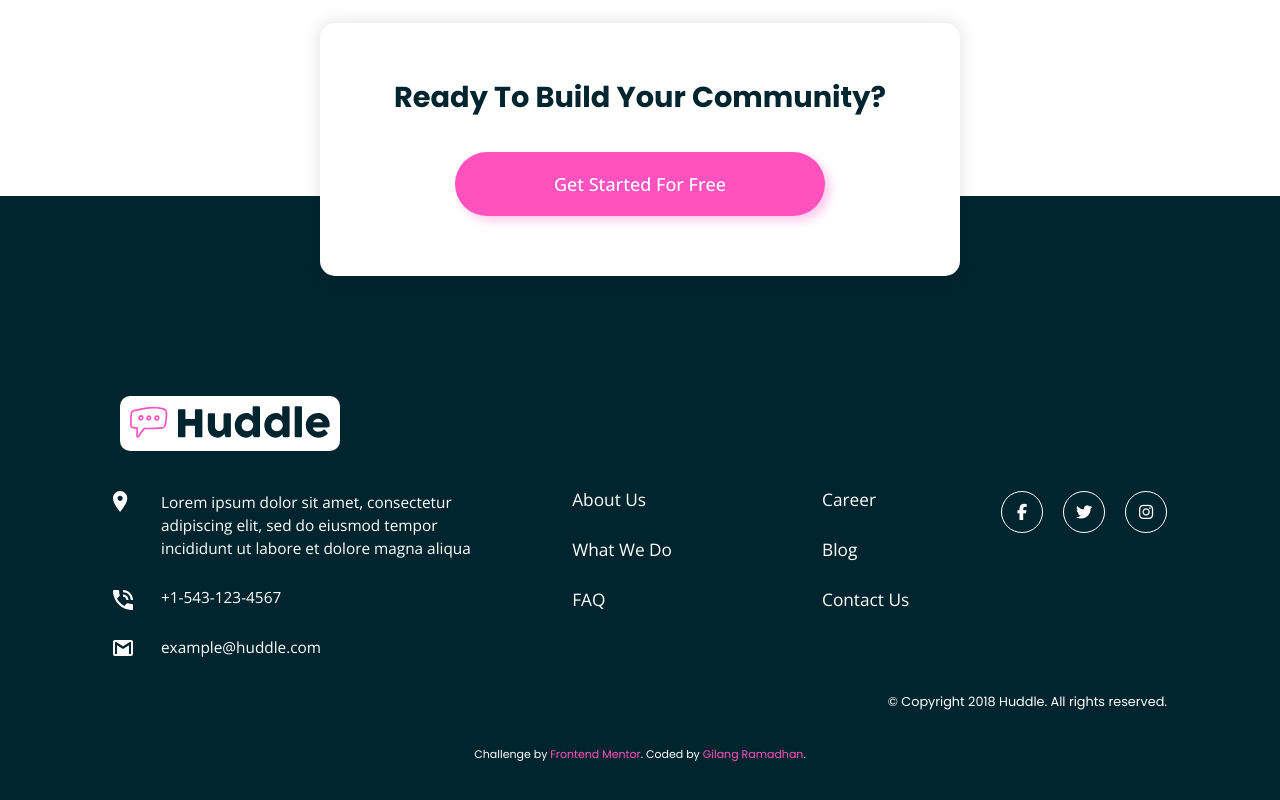
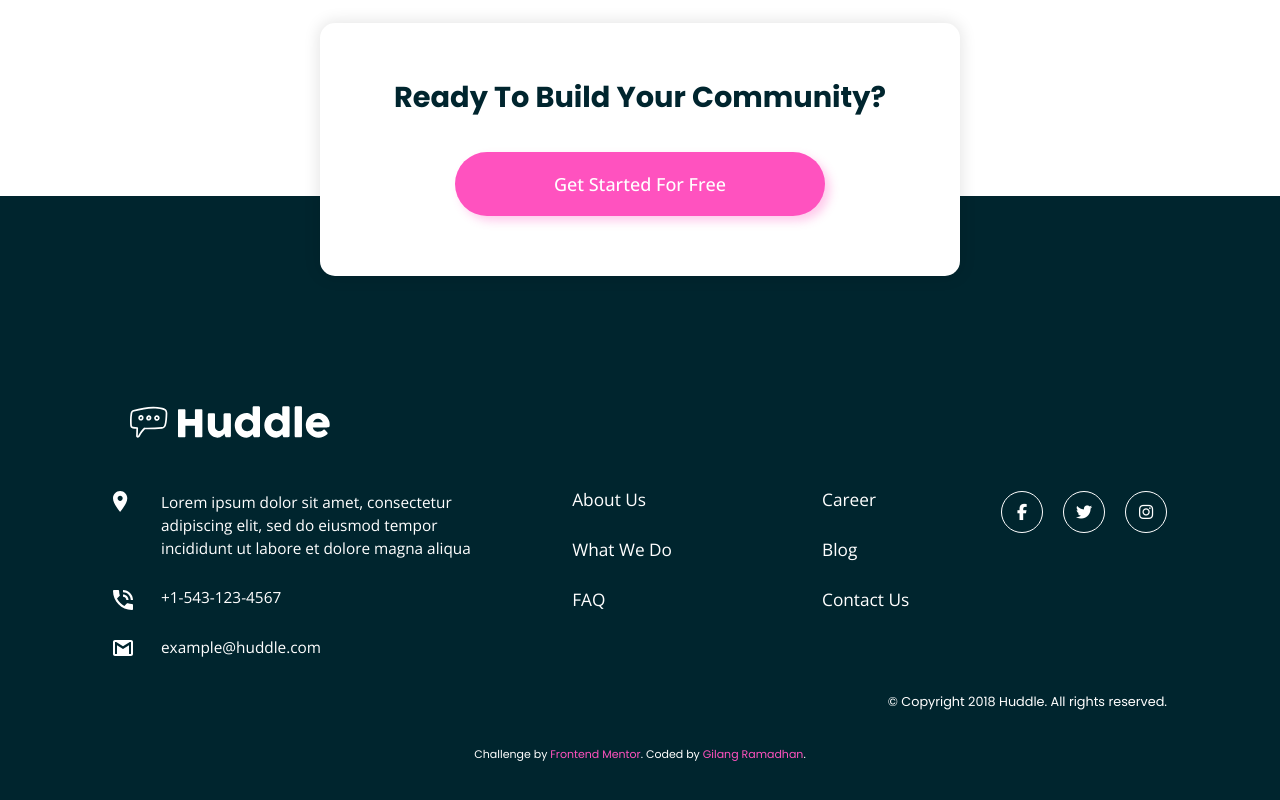
Before and after one commit to gilangr1440/huddle-landing-page-with-alternating-feature, a plain HTML site: page index.html in a window 1280 px wide. Shown: the part 2206-3006 px from the top of the page. Drawn offline with nearby package versions, Linux system fonts and the light colour scheme.

Commit message:
update logo

```diff
--- a/index.html
+++ b/index.html
@@ -76,7 +76,7 @@
 
     <footer class="footer">
       <div class="footer__logo-container">
-        <img src="images/logo.svg" alt="logo" class="footer__logo" />
+        <img src="images/logo-white.svg" alt="logo" class="footer__logo" />
       </div>
       <section class="footer__first-row">
         <div class="footer__about">
--- a/styles/SCSS/style.scss
+++ b/styles/SCSS/style.scss
@@ -174,7 +174,7 @@ body {
     @at-root .footer__logo-container {
       width: 40%;
       padding: 10px;
-      background-color: white;
+      background-color: transparent;
       border-radius: 10px;
 
       @at-root .footer__logo {
```
Also changed, not shown: images/logo-white.svg (added), styles/CSS/style.css, 2 other files.
